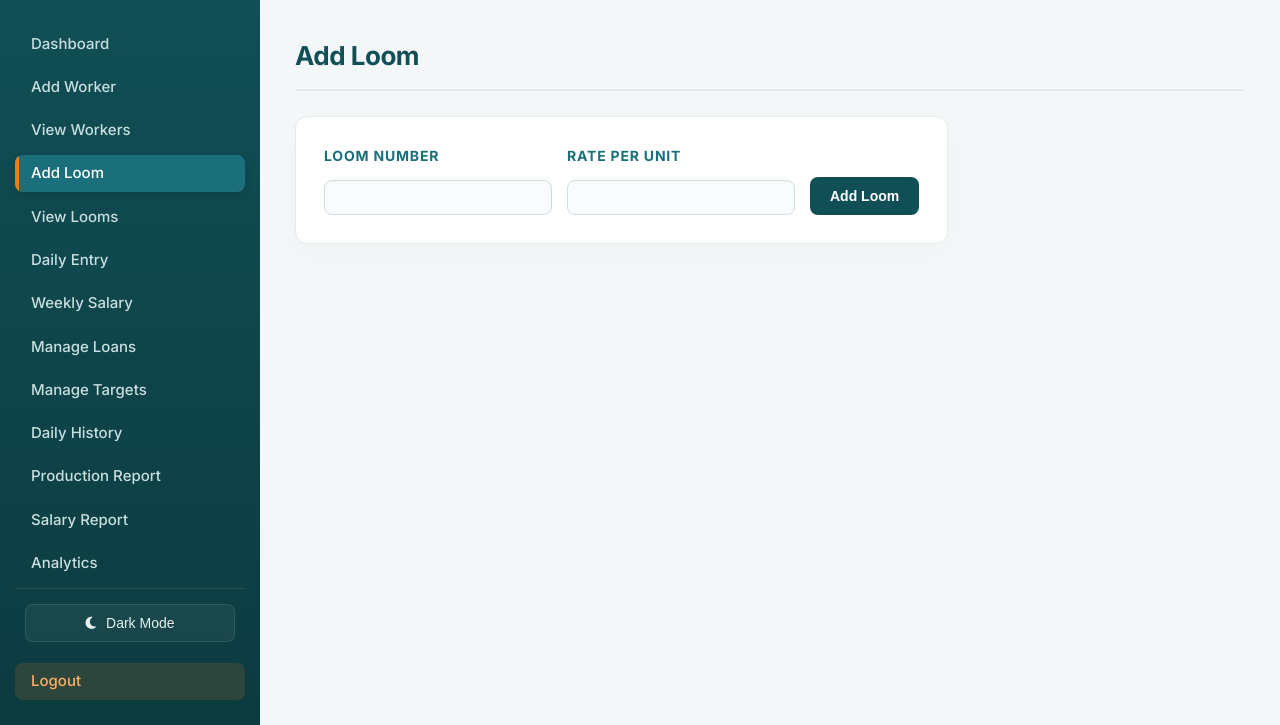
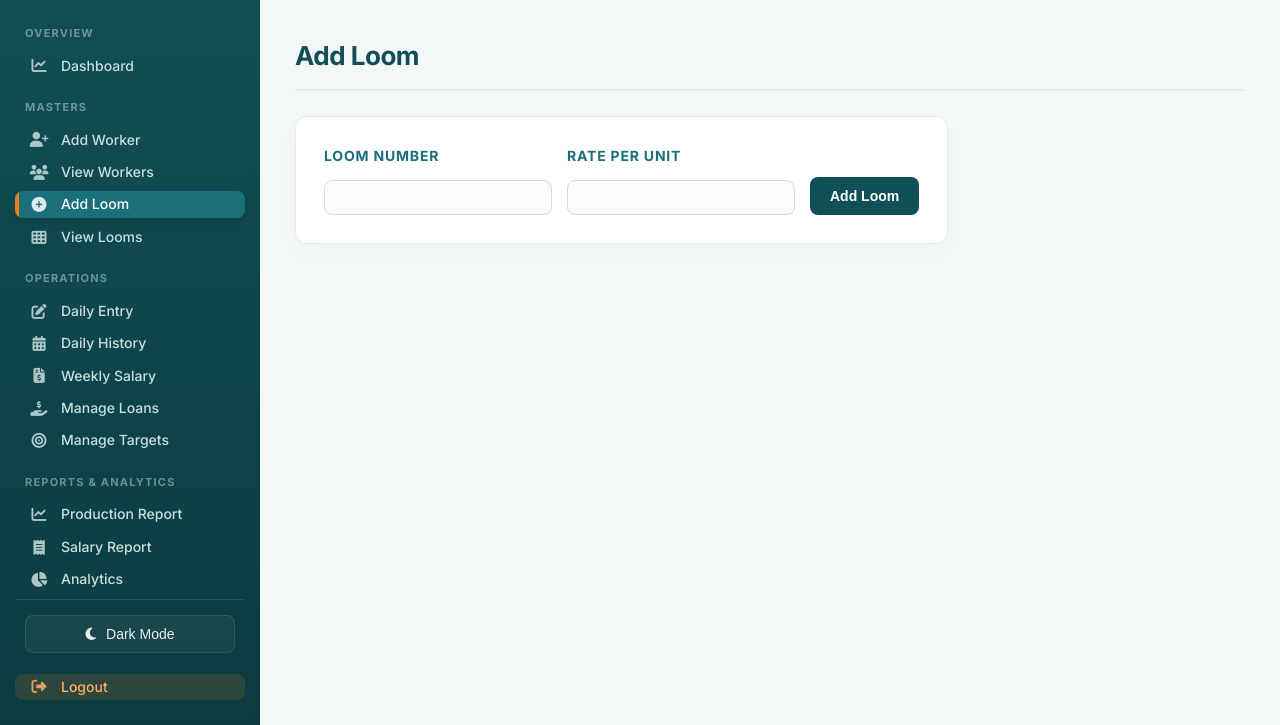
Before and after one commit to KavyaVarsini/powerloom_salary_management, a Flask app: page /add-loom in a window 1280 px wide. Shown: the part 75-800 px from the top of the page. Run offline with Flask 3, Linux system fonts and the light colour scheme; the visitor is signed in with stand-in values (Sample User, id 1); parts of the project's set-up code (start-up, migrations or seed data) failed here and were passed over; some libraries are stand-ins or nearby versions.

Commit message:
Group sidebar navigation into structured categories with icons and headers

```diff
--- a/static/style.css
+++ b/static/style.css
@@ -104,14 +104,38 @@ a:hover {
     overflow-y: auto;
 }
 
+.sidebar-category {
+    font-size: 11px;
+    font-weight: 700;
+    letter-spacing: 1.2px;
+    color: rgba(229, 240, 241, 0.45);
+    text-transform: uppercase;
+    margin-top: 14px;
+    margin-bottom: 4px;
+    padding-left: 10px;
+}
+
+.sidebar-category:first-of-type {
+    margin-top: 0;
+}
+
 .sidebar a {
     display: flex;
     align-items: center;
+    gap: 12px;
     color: #c9dedf;
     font-weight: 500;
-    padding: 12px 16px;
+    padding: 10px 14px;
     border-radius: 8px;
+    font-size: 14px;
     transition: all 0.25s cubic-bezier(0.16, 1, 0.3, 1);
+}
+
+.sidebar a i {
+    font-size: 15px;
+    width: 20px;
+    text-align: center;
+    opacity: 0.85;
 }
 
 .sidebar a:hover {
--- a/templates/base.html
+++ b/templates/base.html
@@ -45,30 +45,33 @@
         <!-- SIDEBAR -->
         <div class="sidebar">
 
-            <a href="/">Dashboard</a>
+            <div class="sidebar-category">Overview</div>
+            <a href="/"><i class="fa-solid fa-chart-line"></i> Dashboard</a>
 
             {% if session.get('role') == 'Admin' %}
-            <a href="/add-worker">Add Worker</a>
-            <a href="/view-workers">View Workers</a>
+            <div class="sidebar-category">Masters</div>
+            <a href="/add-worker"><i class="fa-solid fa-user-plus"></i> Add Worker</a>
+            <a href="/view-workers"><i class="fa-solid fa-users"></i> View Workers</a>
 
-            <a href="/add-loom">Add Loom</a>
-            <a href="/view-looms">View Looms</a>
+            <a href="/add-loom"><i class="fa-solid fa-plus-circle"></i> Add Loom</a>
+            <a href="/view-looms"><i class="fa-solid fa-table-cells"></i> View Looms</a>
             {% endif %}
 
-            <a href="/daily-entry">Daily Entry</a>
+            <div class="sidebar-category">Operations</div>
+            <a href="/daily-entry"><i class="fa-solid fa-pen-to-square"></i> Daily Entry</a>
+            <a href="/daily-history"><i class="fa-solid fa-calendar-days"></i> Daily History</a>
 
             {% if session.get('role') == 'Admin' %}
-            <a href="/weekly-salary">Weekly Salary</a>
-            <a href="/loans">Manage Loans</a>
-            <a href="/targets">Manage Targets</a>
+            <a href="/weekly-salary"><i class="fa-solid fa-file-invoice-dollar"></i> Weekly Salary</a>
+            <a href="/loans"><i class="fa-solid fa-hand-holding-dollar"></i> Manage Loans</a>
+            <a href="/targets"><i class="fa-solid fa-bullseye"></i> Manage Targets</a>
             {% endif %}
 
-            <a href="/daily-history">Daily History</a>
-
             {% if session.get('role') == 'Admin' %}
-            <a href="/worker-production">Production Report</a>
-            <a href="/worker-salary-report">Salary Report</a>
-            <a href="/analytics">Analytics</a>
+            <div class="sidebar-category">Reports & Analytics</div>
+            <a href="/worker-production"><i class="fa-solid fa-chart-line"></i> Production Report</a>
+            <a href="/worker-salary-report"><i class="fa-solid fa-receipt"></i> Salary Report</a>
+            <a href="/analytics"><i class="fa-solid fa-chart-pie"></i> Analytics</a>
             {% endif %}
 
             <div class="theme-toggle-container">
@@ -77,7 +80,7 @@
                 </button>
             </div>
 
-            <a href="/logout" class="logout">Logout</a>
+            <a href="/logout" class="logout"><i class="fa-solid fa-right-from-bracket"></i> Logout</a>
         </div>
         <!-- DELETE CONFIRMATION MODAL -->
 <div id="deleteModal" class="modal">
```
